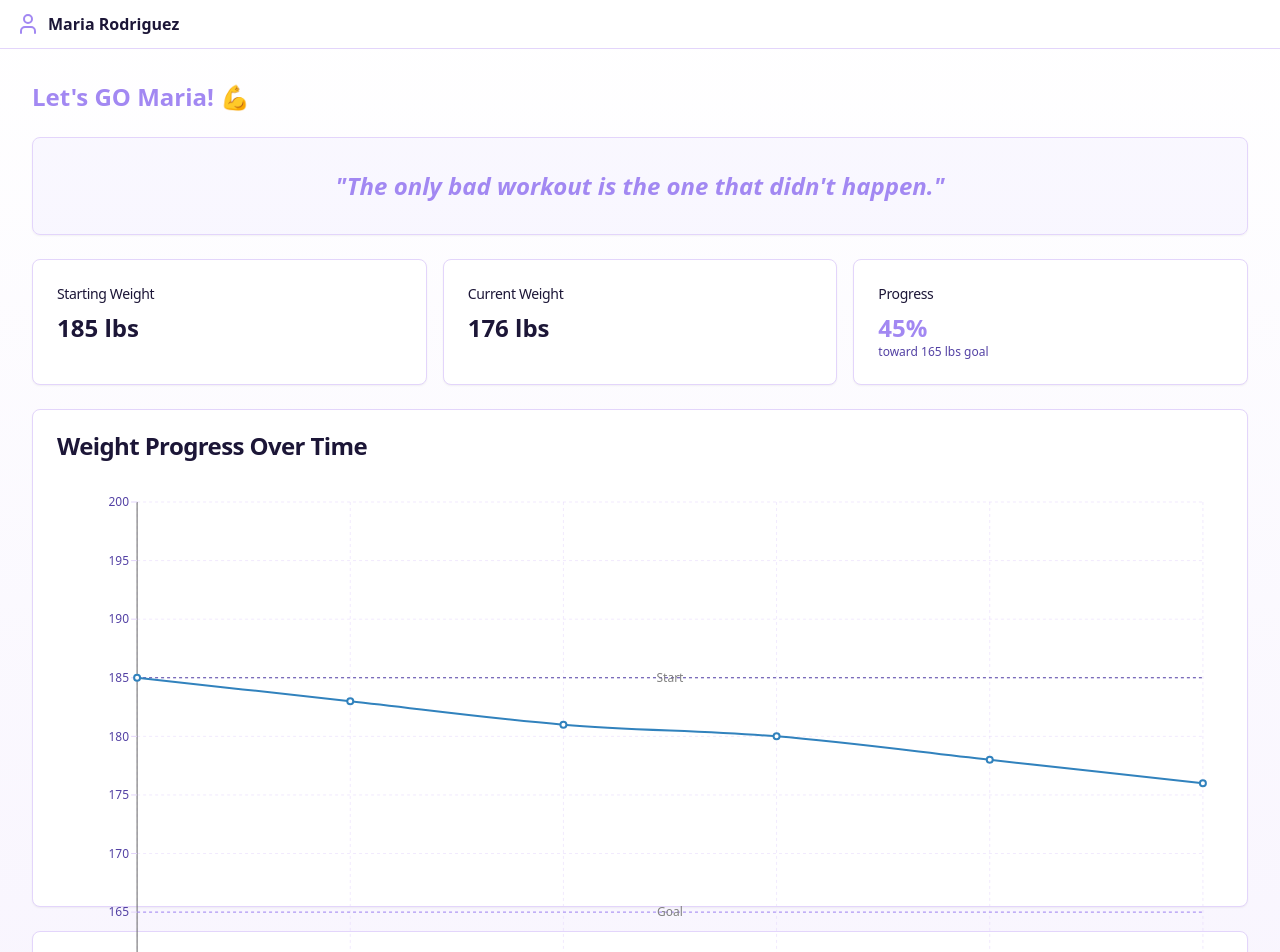
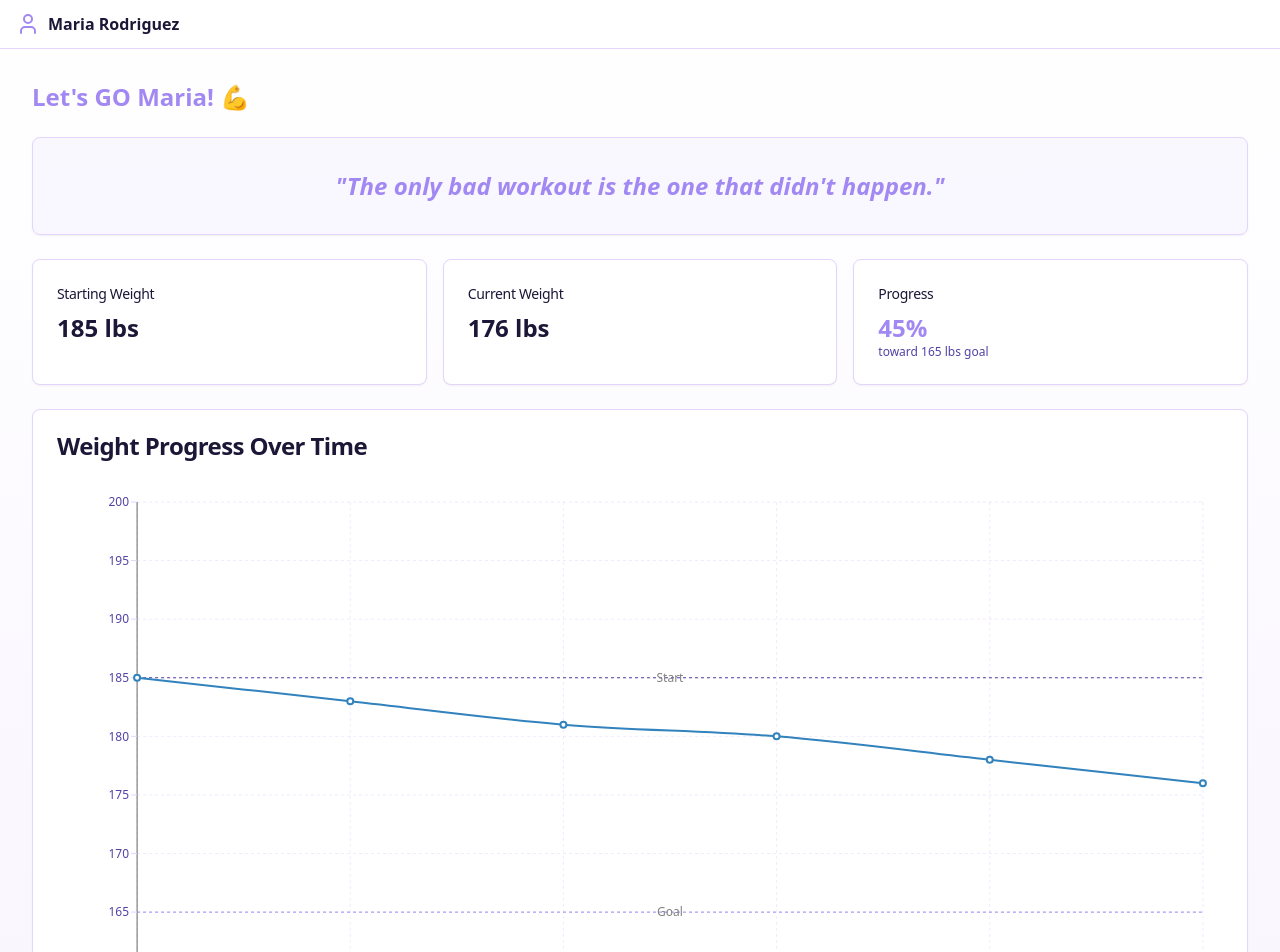
Before and after one commit to izzydoesizzy/shelly-heinrichs, a React (Vite) app: page /progress in a window 1280 px wide. Shown: the top 952 px of the page. Built offline with nearby package versions, Linux system fonts and the light colour scheme.

Commit message:
Fix chart overflow issue
Addressed the issue of the chart overflowing in the ProgressTracker component to ensure proper display and layout.
[skip gpt_engineer]

```diff
--- a/src/pages/ProgressTracker.tsx
+++ b/src/pages/ProgressTracker.tsx
@@ -9,6 +9,7 @@ import { PlusCircle } from "lucide-react";
 import { ProfileNav } from "@/components/tracker/ProfileNav";
 import { MotivationalQuote } from "@/components/tracker/MotivationalQuote";
 import { GoalMetrics } from "@/components/tracker/GoalMetrics";
+import { AspectRatio } from "@/components/ui/aspect-ratio";
 
 const ProgressTracker = () => {
   const [progressData, setProgressData] = useState([
@@ -123,7 +124,7 @@ const ProgressTracker = () => {
             <CardTitle>Weight Progress Over Time</CardTitle>
           </CardHeader>
           <CardContent>
-            <div className="aspect-[2/1] w-full max-h-[400px]">
+            <AspectRatio ratio={2/1} className="h-[300px]">
               <ChartContainer
                 config={{
                   weight: {
@@ -169,7 +170,7 @@ const ProgressTracker = () => {
                   />
                 </LineChart>
               </ChartContainer>
-            </div>
+            </AspectRatio>
           </CardContent>
         </Card>
 
```
